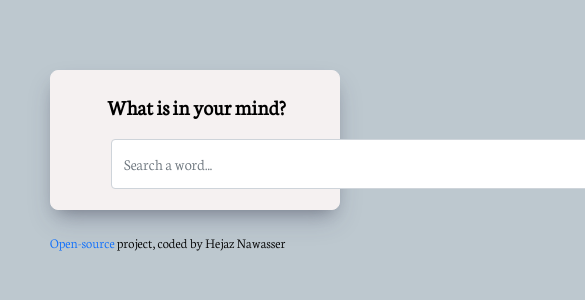
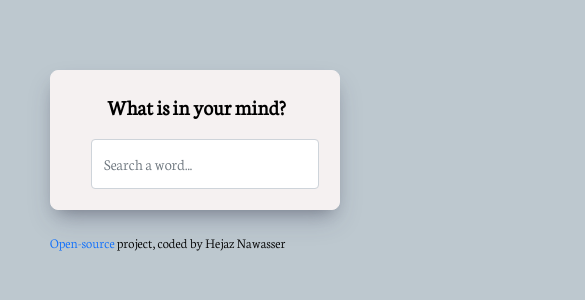
Before and after one commit to hejazn86/react-dictionary-app, a React (Create React App) app: page / in a window 390 px wide. Shown: the top 300 px of the page, 585 px wide, since content can reach past the window. Built offline with nearby package versions, Linux system fonts and the light colour scheme; no server answers.

Commit message:
make the search form responsive

```diff
--- a/src/SearchWord.css
+++ b/src/SearchWord.css
@@ -3,7 +3,6 @@
 }
 
 .form-control {
-  margin-left: 20px;
-  width: 600px;
+  max-width: 700px;
   height: 50px;
 }
--- a/src/SearchWord.js
+++ b/src/SearchWord.js
@@ -48,9 +48,11 @@ export default function SearchWord(props){
         <div className='SearchWord'>
              <section>
              <div className='fs-4 fw-bold mb-3 mx-3'>What is in your mind?</div>
+             <div className='col-md-12'>
             <form onSubmit={handleSubmit}>
                 <input type="search" className="form-control" placeholder="Search a word..." onChange={changeWord}/>
             </form>
+            </div>
             </section>
 
             <WordDefinitions results={result}/>
```
